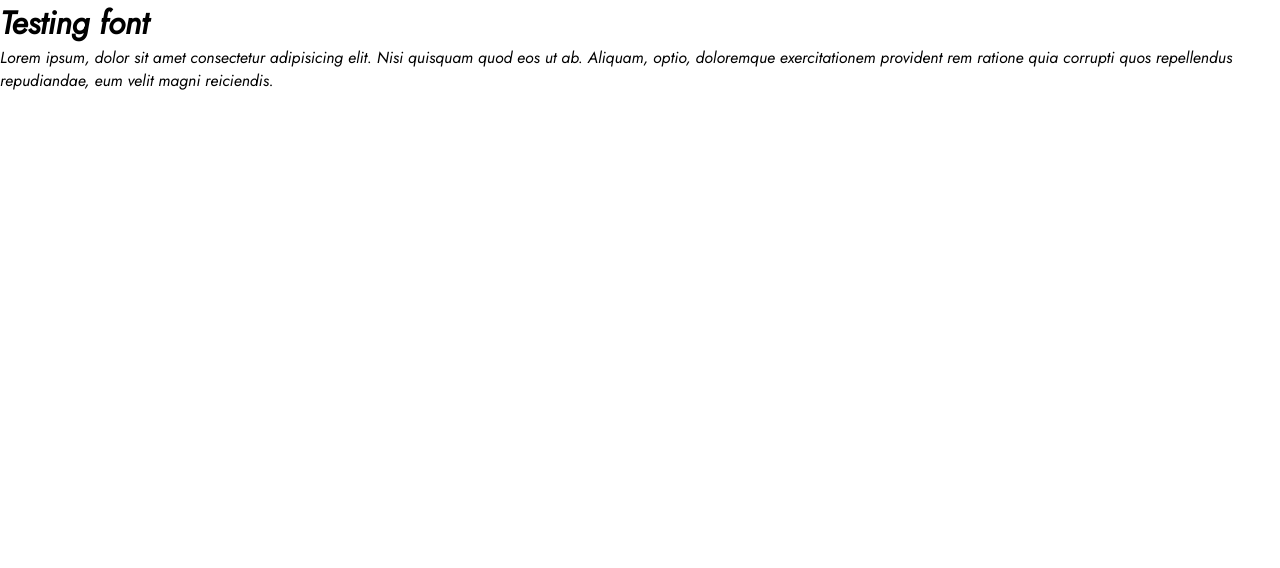
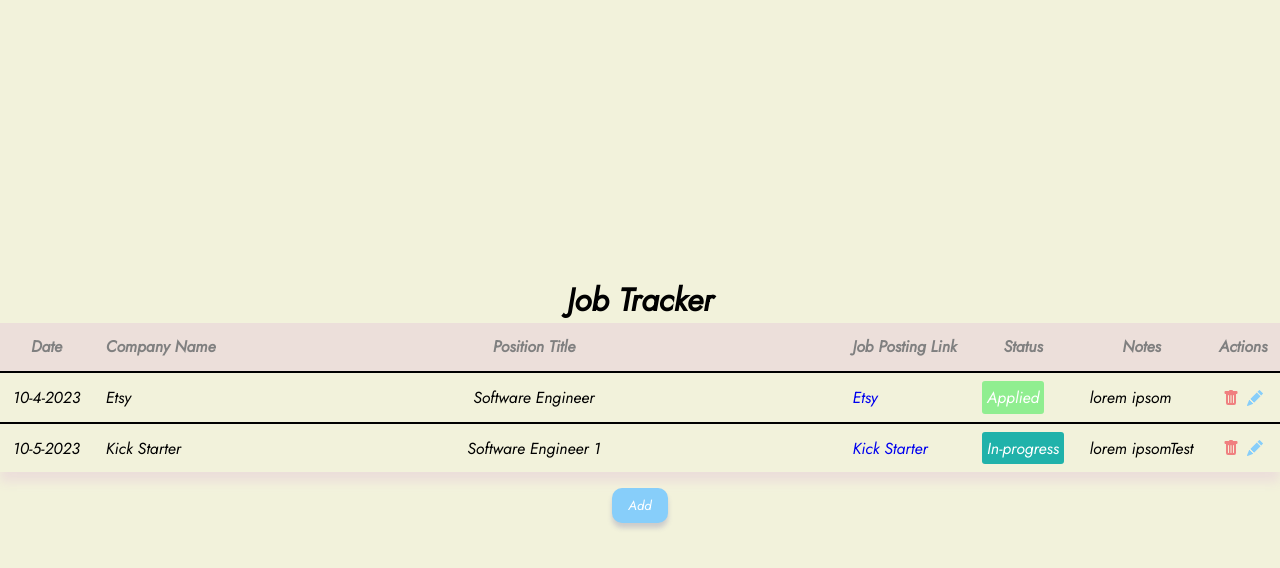
Before and after one commit to kelseyjdickson/job-tracker-kd, a React (Create React App) app: page / in a window 1280 px wide. Shown: the top 568 px of the page. Built offline with nearby package versions, Linux system fonts and the light colour scheme; a web font is replaced by a local one.

Commit message:
updated code for good job tracker

```diff
--- a/public/index.html
+++ b/public/index.html
@@ -30,7 +30,7 @@
       work correctly both with client-side routing and a non-root public URL.
       Learn how to configure a non-root public URL by running `npm run build`.
     -->
-    <title>React App</title>
+    <title>Good Job Tracker</title>
   </head>
   <body>
     <noscript>You need to enable JavaScript to run this app.</noscript>
--- a/src/App.css
+++ b/src/App.css
@@ -4,3 +4,33 @@
   padding: 0px;
   font-family: "Jost", sans-serif;
 }
+
+.App {
+  display: flex;
+  flex-direction: column;
+  align-items: center;
+  justify-content: center;
+  height: 100vh;
+  background-color: rgb(242, 242, 219);
+}
+
+.btn {
+  margin-top: 1rem;
+  border: none;
+  background-color: lightskyblue;
+  color: white;
+  padding: 0.5rem 1rem;
+  border-radius: 10px;
+  cursor: pointer;
+  box-shadow: 0px 5px 5px #ccc;
+}
+
+.form-group {
+  display: flex;
+  flex-direction: column;
+  margin-bottom: 1rem;
+}
+
+.form-group label {
+  margin-bottom: 0.2rem;
+}
--- a/src/App.js
+++ b/src/App.js
@@ -1,15 +1,79 @@
+import { useState } from "react";
+
+import Table from "./Components/Table";
+import Header from "./Components/Header";
+import Modal from "./Components/Modal";
 import "./App.css";
 
 function App() {
+  const [modalOpen, setModalOpen] = useState(false);
+
+  const [rows, setRows] = useState([
+    {
+      date: " 10-4-2023",
+      company: "Etsy",
+      position: "Software Engineer",
+      link: "https://www.etsy.com",
+      status: "applied",
+      notes: "lorem ipsom",
+    },
+    {
+      date: " 10-5-2023",
+      company: "Kick Starter",
+      position: "Software Engineer 1",
+      link: "https://www.kickstarter.com",
+      status: "in-progress",
+      notes: "lorem ipsomTest",
+    },
+  ]);
+
+  const [rowToEdit, setRowToEdit] = useState(null);
+
+  const handleDeleteRow = (targetIndex) => {
+    setRows(rows.filter((_, index) => index !== targetIndex));
+  };
+
+  const handleEditRow = (index) => {
+    setRowToEdit(index);
+
+    setModalOpen(true);
+  };
+
+  const handleSubmit = (newRow) => {
+    rowToEdit === null
+      ? setRows([...rows, newRow])
+      : setRows(
+          rows.map((currRow, index) => {
+            if (index !== rowToEdit) return currRow;
+
+            return newRow;
+          })
+        );
+  };
+
   return (
-    <div className="App">
-      <h1>Testing font</h1>
-      <p>
-        Lorem ipsum, dolor sit amet consectetur adipisicing elit. Nisi quisquam
-        quod eos ut ab. Aliquam, optio, doloremque exercitationem provident rem
-        ratione quia corrupti quos repellendus repudiandae, eum velit magni
-        reiciendis.
-      </p>
+    <div>
+      <div className="App">
+        <Header />
+        <Table
+          rows={rows}
+          deleteRow={handleDeleteRow}
+          editRow={handleEditRow}
+        />
+        <button className="btn" onClick={() => setModalOpen(true)}>
+          Add
+        </button>
+        {modalOpen && (
+          <Modal
+            closeModal={() => {
+              setModalOpen(false);
+              setRowToEdit(null);
+            }}
+            onSubmit={handleSubmit}
+            defaultValue={rowToEdit !== null && rows[rowToEdit]}
+          />
+        )}
+      </div>
     </div>
   );
 }
--- /dev/null
+++ b/src/Components/Header.js
@@ -0,0 +1,11 @@
+import React from "react";
+
+const Header = () => {
+  return (
+    <div>
+      <h1>Job Tracker</h1>
+    </div>
+  );
+};
+
+export default Header;
--- /dev/null
+++ b/src/Components/Modal.css
@@ -0,0 +1,52 @@
+.modal-container {
+  position: fixed;
+  z-index: 1;
+  left: 0;
+  top: 0;
+  width: 100%;
+  height: 100%;
+  display: flex;
+  align-items: center;
+  justify-content: center;
+  background-color: rgba(0, 0, 0, 0.4);
+}
+
+.modal {
+  border-radius: 5px;
+  padding: 2rem;
+  background-color: white;
+  width: 25em;
+}
+
+.modal .btn {
+  display: block;
+  margin: auto;
+}
+
+.form-group {
+  display: flex;
+  flex-direction: column;
+  margin-bottom: 1rem;
+}
+
+.form-group input,
+.form-group textarea,
+.form-group select {
+  border: 1px solid black;
+  border-radius: 0.3rem;
+  padding: 0.3rem;
+  font-size: 1rem;
+  font-family: Arial, Helvetica, sans-serif;
+}
+
+.form-group label {
+  margin-bottom: 0.2rem;
+}
+
+.error {
+  background-color: #f8d7da;
+  color: #df4759;
+  padding: 0.5rem;
+  border-radius: 0.3rem;
+  margin-bottom: 1rem;
+}
--- /dev/null
+++ b/src/Components/Modal.js
@@ -0,0 +1,124 @@
+import { useState } from "react";
+
+import "./Modal.css";
+
+const Modal = ({ closeModal, onSubmit, defaultValue }) => {
+  const [formState, setFormState] = useState(
+    defaultValue || {
+      date: "",
+      company: "",
+      position: "",
+      link: "",
+      status: "",
+      notes: "",
+    }
+  );
+  const [errors, setErrors] = useState("");
+
+  const handleFormChange = (e) => {
+    setFormState({
+      ...formState,
+      [e.target.name]: e.target.value,
+    });
+  };
+
+  const handleSubmit = (e) => {
+    e.preventDefault();
+    if (!validateForm()) return;
+    onSubmit(formState);
+    closeModal();
+  };
+
+  const validateForm = () => {
+    if (
+      formState.date &&
+      formState.company &&
+      formState.position &&
+      formState.link &&
+      formState.status &&
+      formState.notes
+    ) {
+      setErrors("");
+      return true;
+    } else {
+      let errorFields = [];
+      for (const [key, value] of Object.entries(formState)) {
+        if (!value) {
+          errorFields.push(key);
+        }
+      }
+      setErrors(errorFields.join(", "));
+      return false;
+    }
+  };
+  return (
+    <div
+      className="modal-container"
+      onClick={(e) => {
+        if (e.target.className === "modal-container") closeModal();
+      }}
+    >
+      <div className="modal">
+        <form>
+          <div className="form-group">
+            <label htmlFor="date">Date</label>
+            <input
+              name="date"
+              value={formState.date}
+              onChange={handleFormChange}
+            />
+          </div>
+
+          <div className="form-group">
+            <label htmlFor="company">Company Name</label>
+            <input
+              name="company"
+              value={formState.company}
+              onChange={handleFormChange}
+            />
+          </div>
+          <div className="form-group">
+            <label htmlFor="position">Position Title </label>
+            <input
+              name="position"
+              value={formState.position}
+              onChange={handleFormChange}
+            />
+          </div>
+          <div className="form-group">
+            <label htmlFor="link">Job Posting Link</label>
+            <input name="link" />
+          </div>
+          <div className="form-group">
+            <label htmlFor="status">Status</label>
+            <select
+              name="status"
+              value={formState.status}
+              onChange={handleFormChange}
+            >
+              <option value="0">Please select a status</option>
+              <option value="applied">Applied</option>
+              <option value="in-progress">In progress</option>
+              <option value="need-to-apply">Need to Apply</option>
+            </select>
+          </div>
+          <div className="form-group">
+            <label htmlFor="notes">Notes</label>
+            <textarea
+              name="notes"
+              value={formState.notes}
+              onChange={handleFormChange}
+            />
+          </div>
+
+          {errors && <div className="error">{`Please include: ${errors}`}</div>}
+          <button type="submit" className="btn" onClick={handleSubmit}>
+            Submit
+          </button>
+        </form>
+      </div>
+    </div>
+  );
+};
+
+export default Modal;
--- /dev/null
+++ b/src/Components/Table.css
@@ -0,0 +1,83 @@
+.table-wrapper {
+  width: 100%;
+}
+
+.table {
+  display: block;
+  overflow: hidden;
+  table-layout: auto;
+  border-collapse: collapse;
+  box-shadow: 0px 10px 10px rgb(236, 223, 218);
+  white-space: nowrap;
+  max-width: 100%;
+  margin: auto;
+  overflow-x: auto;
+}
+
+.table thead {
+  background-color: rgb(236, 223, 218);
+  color: grey;
+  font-weight: 500;
+}
+
+.table th,
+table td {
+  padding: 0.8rem;
+}
+
+.table td {
+  border-top: 2px solid black;
+  overflow: hidden;
+  text-overflow: ellipsis;
+}
+
+.table tbody tr:hover {
+  background-color: white;
+}
+
+.expand {
+  width: 100%;
+}
+
+.label {
+  border-radius: 3px;
+  padding: 0.3rem;
+  color: white;
+}
+
+.title {
+  text-align: center;
+}
+
+.label-applied {
+  background-color: lightgreen;
+}
+
+.label-need-to-apply {
+  background-color: lightcoral;
+}
+
+.label-in-progress {
+  background-color: lightseagreen;
+}
+
+.actions {
+  display: flex;
+  justify-content: space-around;
+}
+
+.actions svg {
+  cursor: pointer;
+}
+
+.delete-btn {
+  color: lightcoral;
+}
+
+.pencil {
+  color: lightskyblue;
+}
+
+.link {
+  text-decoration: none;
+}
--- /dev/null
+++ b/src/Components/Table.js
@@ -0,0 +1,70 @@
+import { BsFillTrashFill, BsFillPencilFill } from "react-icons/bs";
+
+import "./Table.css";
+
+const Table = ({ rows, deleteRow, editRow }) => {
+  return (
+    <div className="table-wrapper">
+      <table className="table">
+        <thead>
+          <tr>
+            <th>Date</th>
+            <th>Company Name</th>
+            <th className="expand">Position Title</th>
+            <th>Job Posting Link</th>
+            <th>Status</th>
+
+            <th className="expand">Notes</th>
+            <th className="actions">Actions</th>
+          </tr>
+        </thead>
+        <tbody>
+          {rows.map((row, index) => {
+            const statusText =
+              row.status.charAt(0).toUpperCase() + row.status.slice(1);
+            return (
+              <tr key={index}>
+                <td>{row.date}</td>
+                <td>{row.company}</td>
+                <td className="title expand">{row.position}</td>
+                <td>
+                  <span>
+                    <a
+                      href={row.link}
+                      alt="website of company"
+                      target="_blank"
+                      rel="noreferrer"
+                      className="link"
+                    >
+                      {row.company}
+                    </a>
+                  </span>
+                </td>
+                <td>
+                  <span className={`label label-${row.status}`}>
+                    {statusText}
+                  </span>
+                </td>
+                <td>{row.notes}</td>
+                <td>
+                  <span className="actions">
+                    <BsFillTrashFill
+                      className="delete-btn"
+                      onClick={() => deleteRow(index)}
+                    />
+                    <BsFillPencilFill
+                      className="pencil"
+                      onClick={() => editRow(index)}
+                    />
+                  </span>
+                </td>
+              </tr>
+            );
+          })}
+        </tbody>
+      </table>
+    </div>
+  );
+};
+
+export default Table;
```
